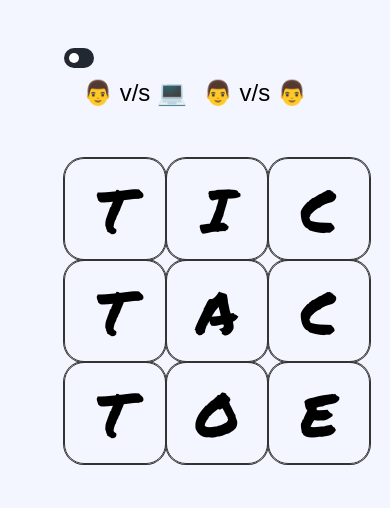
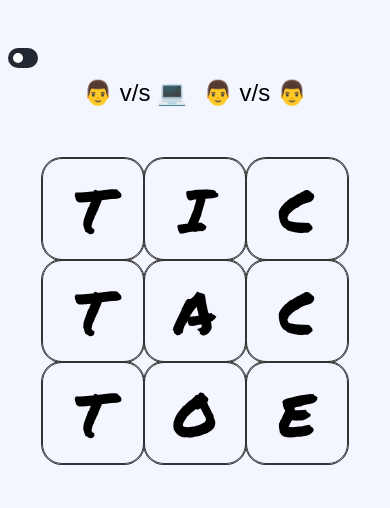
Before and after one commit to pradyumna-prog/tictactoe, a plain HTML site: page index.html in a window 390 px wide. Shown: the top 508 px of the page. Drawn offline with Linux system fonts and the light colour scheme.

Commit message:
media query added

```diff
--- a/style.css
+++ b/style.css
@@ -111,3 +111,9 @@ input:checked + label:after {
 label:active:after {
 	width: 20px;
 }
+
+@media all and (max-width: 480px) {
+	#game{
+		width: 100%;
+	}
+}
```
